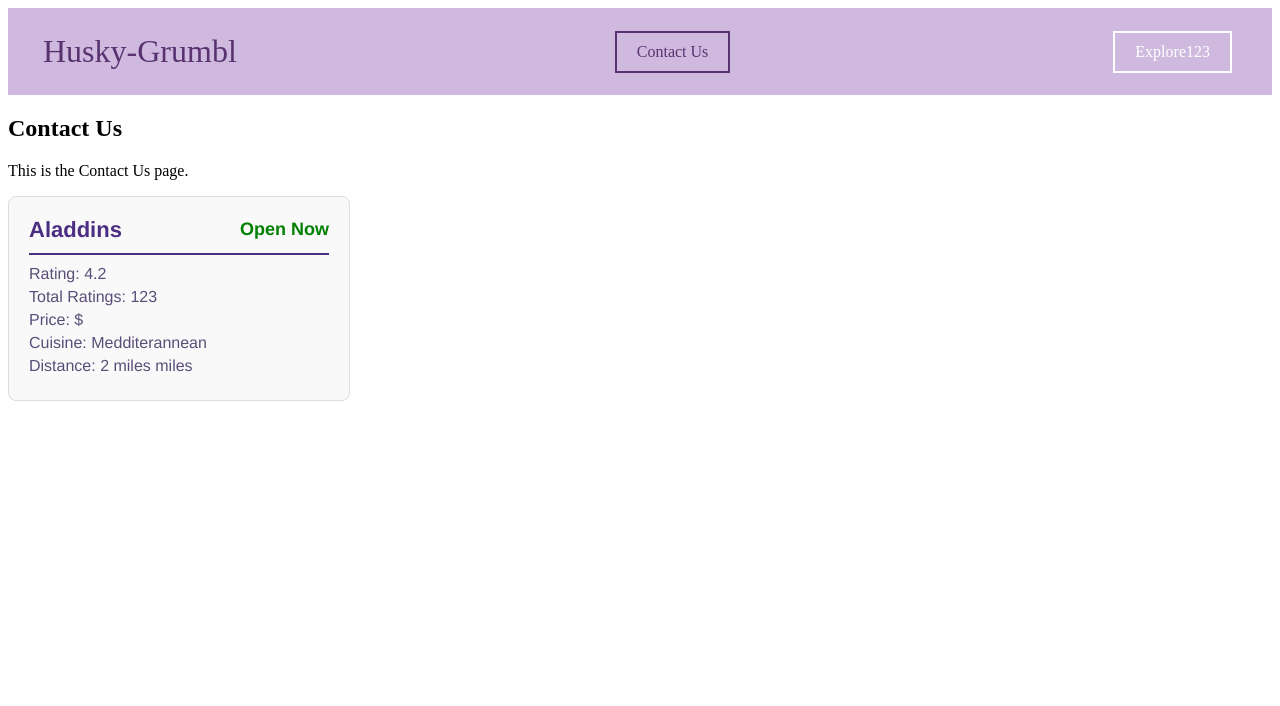
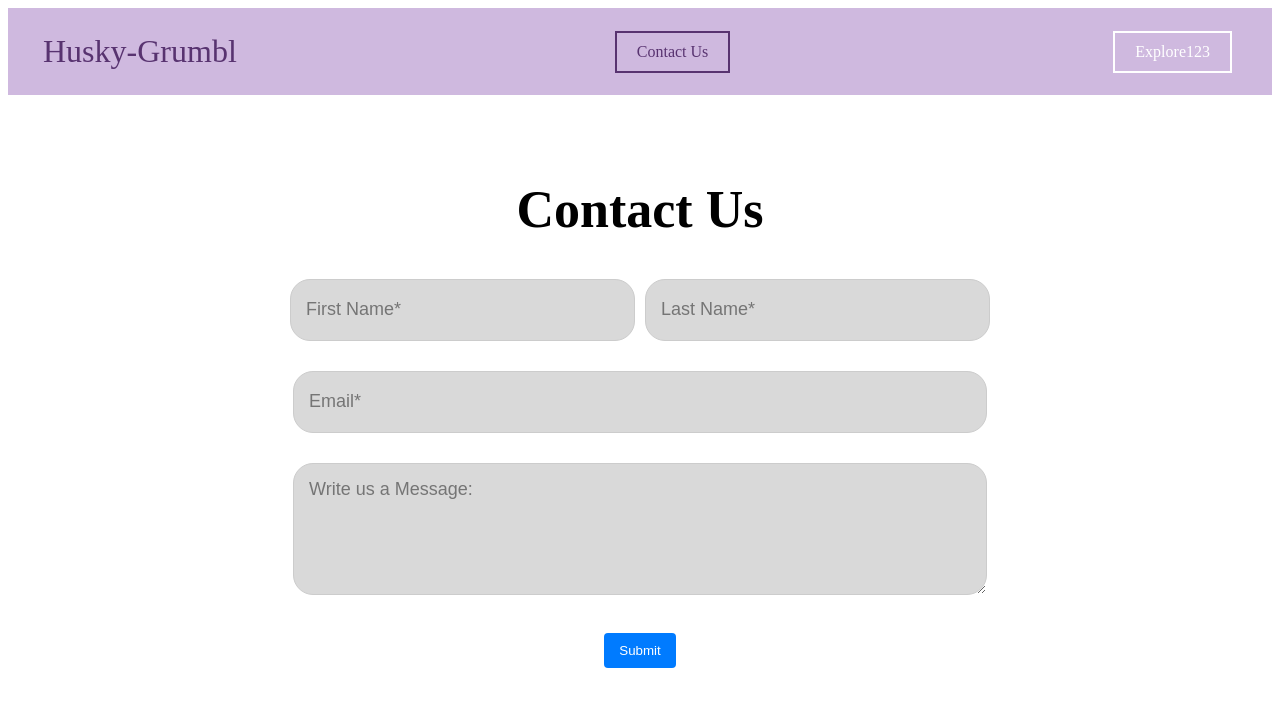
Before and after one commit to hcp-uw/Husky-Grumbl, a React (Create React App) app in the folder frontend/: page /contact-us in a window 1280 px wide. Shown: the top 706 px of the page. Built offline with nearby package versions, Linux system fonts and the light colour scheme.

Commit message:
contact us page

```diff
--- /dev/null
+++ b/frontend/src/ContactUs.css
@@ -0,0 +1,77 @@
+.App {
+  text-align: center;
+}
+
+.App-header {
+  background-color: white;
+  min-height: 100vh;
+  display: flex;
+  flex-direction: column;
+  align-items: center;
+  justify-content: flex-start; /* Align items to the top */
+  padding-top: 50px; /* Add some padding to the top */
+  font-size: calc(10px + 2vmin);
+  color: black;
+}
+
+.contact-form {
+  background: white;
+  padding: 5px;
+  border-radius: 5px;
+  width: 700px; /* Adjusted width */
+  max-width: 90%; /* Ensures it doesn't exceed the viewport width on smaller screens */
+  color: black;
+}
+
+.form-group {
+  margin-bottom: 30px;
+}
+
+
+.name-group {
+  display: flex;
+  gap: 10px;
+  margin-bottom: 30px;
+}
+
+.name-group input {
+  flex: 1;
+  height: 30px;
+  padding: 15px;
+  border: 1px solid #ccc;
+  border-radius: 20px;
+  color: black;
+  background-color: #D9D9D9;
+  font-family: Arial, sans-serif; /* Ensure consistent font */
+  font-size: 18px;
+}
+
+.form-group input,
+.form-group textarea {
+  width: 662px; /* Adjusted width to fit within the padding */
+  height: 30px;
+  padding: 15px;
+  border: 1px solid #ccc;
+  border-radius: 20px;
+  color: black;
+  background-color: #D9D9D9;
+  font-family: Arial, sans-serif; /* Ensure consistent font */
+  font-size: 18px;
+}
+
+.form-group textarea {
+  height: 100px;
+}
+
+button {
+  background-color: #007bff;
+  color: white;
+  padding: 10px 15px;
+  border: none;
+  border-radius: 4px;
+  cursor: pointer;
+}
+
+button:hover {
+  background-color: #0056b3;
+}
--- a/frontend/src/ContactUs.js
+++ b/frontend/src/ContactUs.js
@@ -1,26 +1,80 @@
-import React from 'react';
-import RestaurantCard from './RestaurantCard';
+import React, { useState } from 'react';
+import './ContactUs.css';
 
-const ContactUs = () => {
+function App() {
+  const [formData, setFormData] = useState({
+    firstName: '',
+    lastName: '',
+    email: '',
+    message: ''
+  });
+
+  const handleChange = (e) => {
+    const { name, value } = e.target;
+    setFormData({
+      ...formData,
+      [name]: value
+    });
+  };
+
+  const handleSubmit = (e) => {
+    e.preventDefault();
+    console.log('Form submitted:', formData);
+    // Can be used to send user data to server
+  };
+
   return (
-    <div>
-      <h2>Contact Us</h2>
-      <p>This is the Contact Us page.</p>
-      <RestaurantCard
-      {...{
-        restaurantName: 'Aladdins',
-        cuisine: 'Medditerannean',
-        totalRatings: 123,
-        distance: '2 miles',
-        price: '$',
-        rating: '4.2',
-        isOpen: true
+    <div className="App">
+      <header className="App-header">
+        <h1>Contact Us</h1>
+        <form onSubmit={handleSubmit} className="contact-form">
+          <div className="name-group">
+            <input
+              placeholder='First Name*'
+              type="text"
+              id="firstName"
+              name="firstName"
+              value={formData.firstName}
+              onChange={handleChange}
+              required
+            />
 
-      }}
-      />
-      {/* Add your contact form or any other content here */}
+            <input
+              placeholder='Last Name*'
+              type="text"
+              id="lastName"
+              name="lastName"
+              value={formData.lastName}
+              onChange={handleChange}
+              required
+            />
+          </div>
+
+          <div className="form-group">
+            <input
+              placeholder='Email*'
+              type="email"
+              id="email"
+              name="email"
+              value={formData.email}
+              onChange={handleChange}
+              required
+            />
+          </div>
+          <div className="form-group textarea">
+            <textarea
+              placeholder='Write us a Message:'
+              id="message"
+              name="message"
+              value={formData.message}
+              onChange={handleChange}
+            />
+          </div>
+          <button type="submit">Submit</button>
+        </form>
+      </header>
     </div>
   );
 }
 
-export default ContactUs;
+export default App;
```
Also changed, not shown: 2 other files (tests, documents, lock files or other folders).
